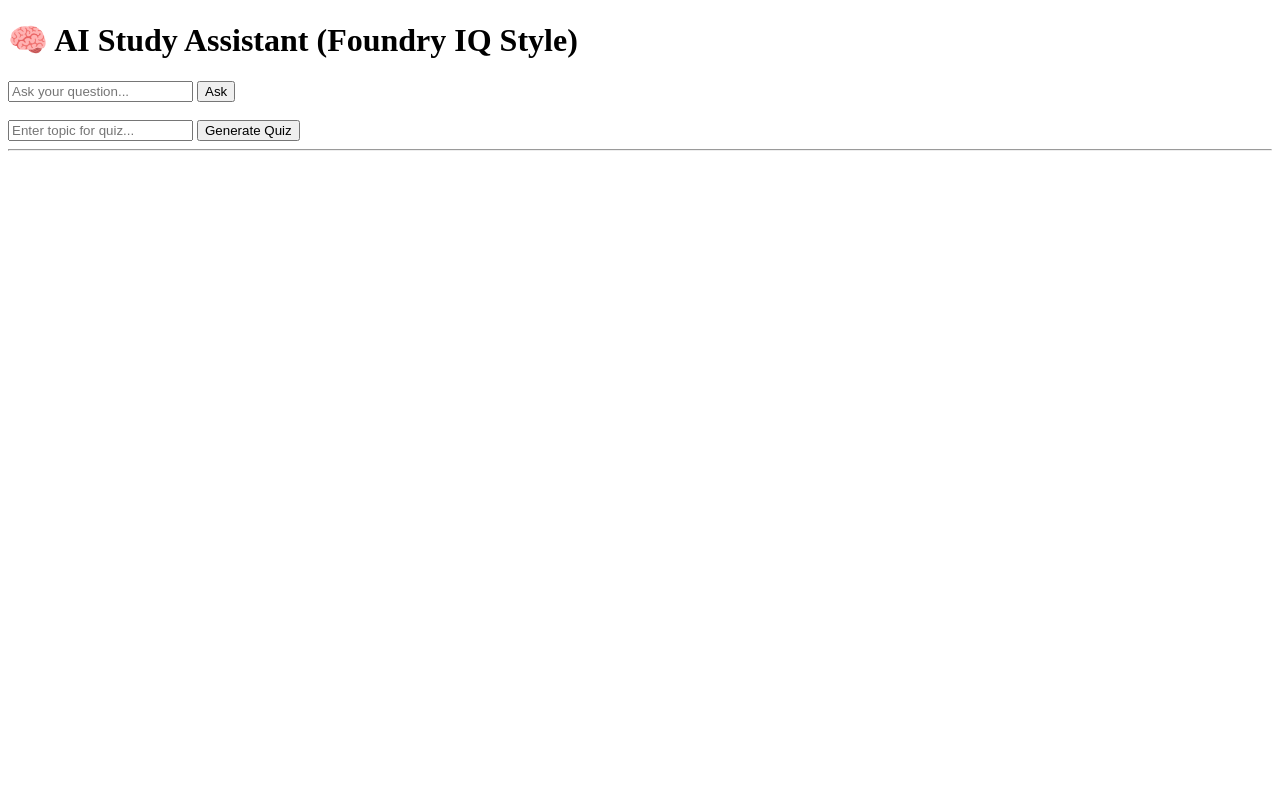
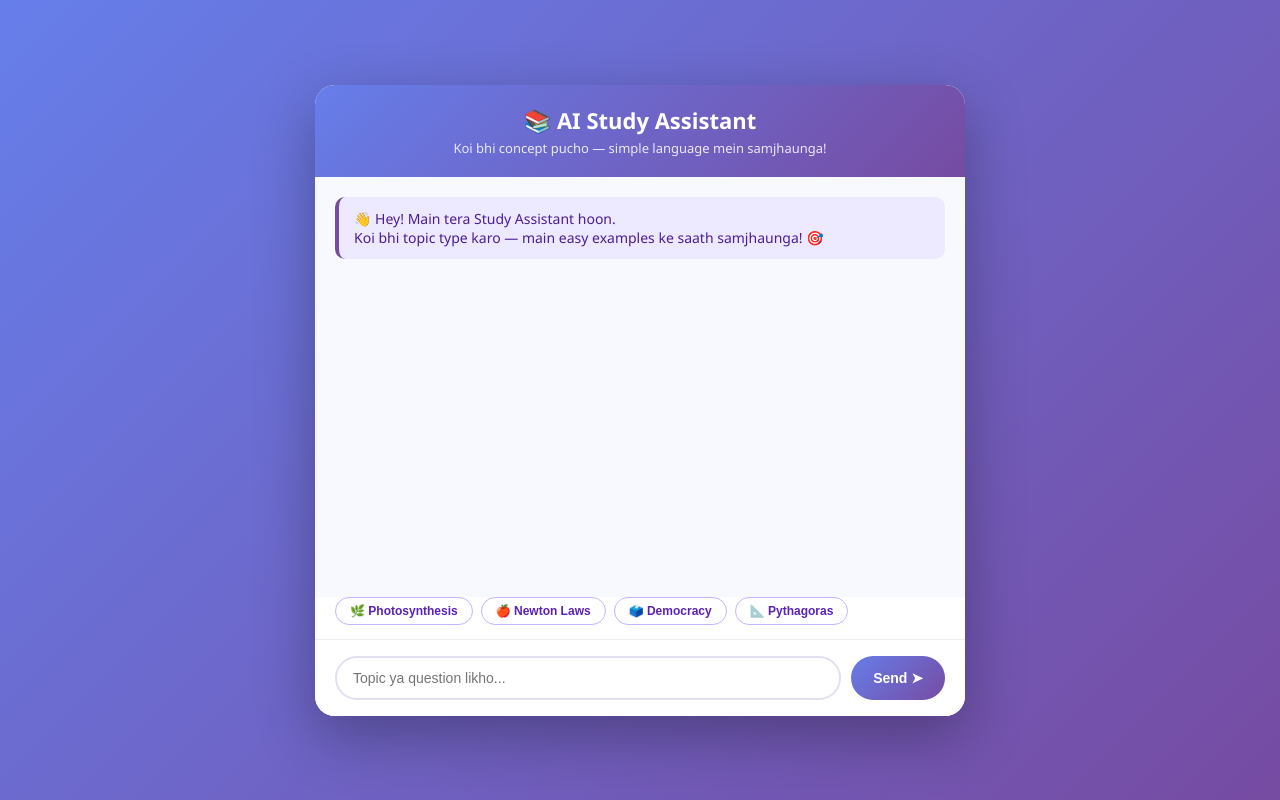
Before and after one commit to vaishnavi-sidhu/AI-Study-Assistant, a Flask app: page / in a window 1280 px wide. Run offline with Flask 3, Linux system fonts and the light colour scheme.

Commit message:
index.html

```diff
--- a/templates/index.html
+++ b/templates/index.html
@@ -1,29 +1,215 @@
 <!DOCTYPE html>
-<html>
+<html lang="en">
 <head>
+    <meta charset="UTF-8">
     <title>AI Study Assistant</title>
+    <style>
+        * { box-sizing: border-box; margin: 0; padding: 0; }
+
+        body {
+            font-family: 'Segoe UI', Arial, sans-serif;
+            background: linear-gradient(135deg, #667eea 0%, #764ba2 100%);
+            min-height: 100vh;
+            display: flex;
+            justify-content: center;
+            align-items: center;
+            padding: 20px;
+        }
+
+        .container {
+            background: white;
+            width: 650px;
+            border-radius: 20px;
+            overflow: hidden;
+            box-shadow: 0 20px 60px rgba(0,0,0,0.3);
+        }
+
+        .header {
+            background: linear-gradient(135deg, #667eea, #764ba2);
+            padding: 20px 25px;
+            color: white;
+            text-align: center;
+        }
+
+        .header h1 { font-size: 22px; margin-bottom: 4px; }
+        .header p { font-size: 13px; opacity: 0.85; }
+
+        #messages {
+            height: 420px;
+            overflow-y: auto;
+            padding: 20px;
+            background: #f8f9ff;
+            display: flex;
+            flex-direction: column;
+            gap: 12px;
+        }
+
+        .welcome {
+            background: #ede9fe;
+            border-left: 4px solid #764ba2;
+            border-radius: 10px;
+            padding: 12px 15px;
+            font-size: 14px;
+            color: #4c1d95;
+        }
+
+        .user-msg {
+            background: linear-gradient(135deg, #667eea, #764ba2);
+            color: white;
+            padding: 10px 15px;
+            border-radius: 18px 18px 4px 18px;
+            align-self: flex-end;
+            max-width: 80%;
+            font-size: 14px;
+            line-height: 1.5;
+        }
+
+        .bot-msg {
+            background: white;
+            color: #333;
+            padding: 12px 15px;
+            border-radius: 18px 18px 18px 4px;
+            align-self: flex-start;
+            max-width: 85%;
+            font-size: 14px;
+            line-height: 1.6;
+            box-shadow: 0 2px 8px rgba(0,0,0,0.08);
+            border: 1px solid #e8e8f0;
+        }
+
+        .typing {
+            background: white;
+            padding: 12px 15px;
+            border-radius: 18px 18px 18px 4px;
+            align-self: flex-start;
+            box-shadow: 0 2px 8px rgba(0,0,0,0.08);
+            font-size: 13px;
+            color: #888;
+        }
+
+        .input-area {
+            display: flex;
+            gap: 10px;
+            padding: 16px 20px;
+            background: white;
+            border-top: 1px solid #eee;
+        }
+
+        #user-input {
+            flex: 1;
+            padding: 12px 16px;
+            border-radius: 25px;
+            border: 2px solid #e0e0f0;
+            font-size: 14px;
+            outline: none;
+            transition: border 0.2s;
+        }
+
+        #user-input:focus { border-color: #667eea; }
+
+        button {
+            padding: 12px 22px;
+            background: linear-gradient(135deg, #667eea, #764ba2);
+            color: white;
+            border: none;
+            border-radius: 25px;
+            cursor: pointer;
+            font-size: 14px;
+            font-weight: bold;
+            transition: opacity 0.2s;
+        }
+
+        button:hover { opacity: 0.9; }
+
+        .suggestions {
+            display: flex;
+            flex-wrap: wrap;
+            gap: 8px;
+            padding: 0 20px 14px;
+            background: white;
+        }
+
+        .chip {
+            background: #ede9fe;
+            color: #5b21b6;
+            border: none;
+            border-radius: 20px;
+            padding: 6px 14px;
+            font-size: 12px;
+            cursor: pointer;
+            transition: background 0.2s;
+            background: none;
+            border: 1.5px solid #c4b5fd;
+        }
+
+        .chip:hover { background: #ede9fe; }
+    </style>
 </head>
 <body>
+    <div class="container">
+        <div class="header">
+            <h1>📚 AI Study Assistant</h1>
+            <p>Koi bhi concept pucho — simple language mein samjhaunga!</p>
+        </div>
 
-    <h1>🧠 AI Study Assistant (Foundry IQ Style)</h1>
+        <div id="messages">
+            <div class="welcome">
+                👋 Hey! Main tera Study Assistant hoon.<br>
+                Koi bhi topic type karo — main easy examples ke saath samjhaunga! 🎯
+            </div>
+        </div>
 
-    <form action="/ask" method="POST">
-        <input type="text" name="message" placeholder="Ask your question..." required>
-        <button type="submit">Ask</button>
-    </form>
+        <div class="suggestions">
+            <button class="chip" onclick="quickAsk('Photosynthesis kya hoti hai?')">🌿 Photosynthesis</button>
+            <button class="chip" onclick="quickAsk('Newton ke laws kya hain?')">🍎 Newton Laws</button>
+            <button class="chip" onclick="quickAsk('Democracy kya hoti hai?')">🗳️ Democracy</button>
+            <button class="chip" onclick="quickAsk('Pythagoras theorem explain karo')">📐 Pythagoras</button>
+        </div>
 
-    <br>
+        <div class="input-area">
+            <input type="text" id="user-input" placeholder="Topic ya question likho..." />
+            <button onclick="sendMessage()">Send ➤</button>
+        </div>
+    </div>
 
-    <form action="/quiz" method="POST">
-        <input type="text" name="message" placeholder="Enter topic for quiz..." required>
-        <button type="submit">Generate Quiz</button>
-    </form>
+    <script>
+        function quickAsk(text) {
+            document.getElementById("user-input").value = text;
+            sendMessage();
+        }
 
-    <hr>
+        async function sendMessage() {
+            const input = document.getElementById("user-input");
+            const messages = document.getElementById("messages");
+            const userText = input.value.trim();
+            if (!userText) return;
 
-    {% if answer %}
-        <pre>{{ answer }}</pre>
-    {% endif %}
+            messages.innerHTML += `<div class="user-msg">${userText}</div>`;
+            input.value = "";
 
+            const typing = document.createElement("div");
+            typing.className = "typing";
+            typing.id = "typing";
+            typing.textContent = "⏳ Soch raha hoon...";
+            messages.appendChild(typing);
+            messages.scrollTop = messages.scrollHeight;
+
+            const response = await fetch("/chat", {
+                method: "POST",
+                headers: { "Content-Type": "application/json" },
+                body: JSON.stringify({ message: userText })
+            });
+
+            const data = await response.json();
+            document.getElementById("typing").remove();
+
+            messages.innerHTML += `<div class="bot-msg">📖 ${data.reply}</div>`;
+            messages.scrollTop = messages.scrollHeight;
+        }
+
+        document.getElementById("user-input").addEventListener("keypress", function(e) {
+            if (e.key === "Enter") sendMessage();
+        });
+    </script>
 </body>
 </html>
```
